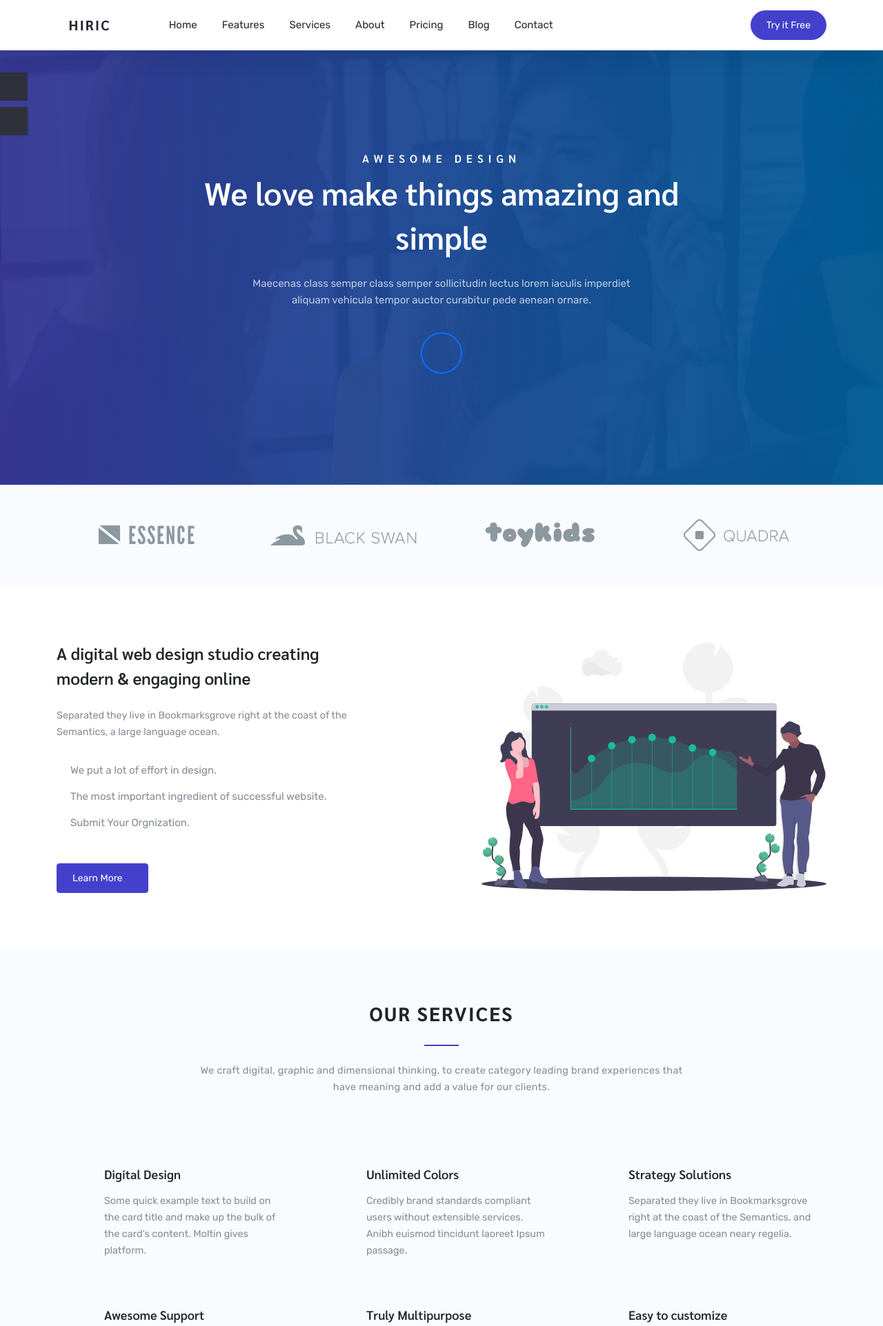
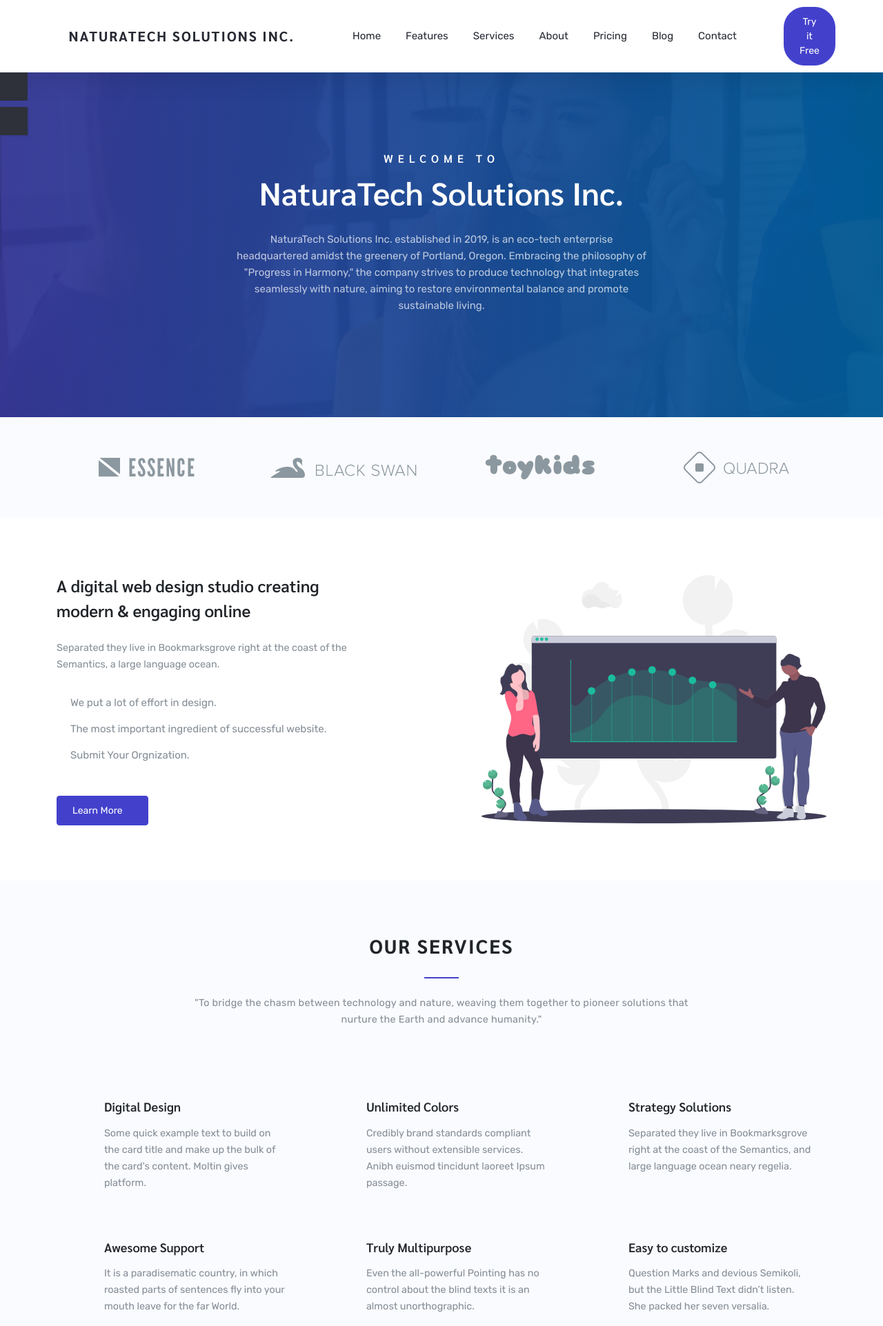
Before and after one commit to minhcsp/ASE230-Company-website, a PHP site: page / in a window 1280 px wide. Shown: the top 1923 px of the page at 69% size. Run offline with PHP 8.4, Linux system fonts and the light colour scheme; some web fonts are replaced.

Commit message:
readText
also used readText

```diff
--- a/index.php
+++ b/index.php
@@ -1,10 +1,13 @@
+<?php
+    require 'lib/readText.php';
+?>
 
 <!DOCTYPE html>
 <html lang="en">
 
 <head>
     <meta charset="utf-8" />
-    <title>Hiric</title>
+    <title><?php echo readPlainText('name.txt'); ?></title>
     <meta name="viewport" content="width=device-width, initial-scale=1.0" />
     <meta name="description" content="Premium Bootstrap 5 Landing Page Template" />
     <meta name="keywords" content="bootstrap 5, premium, marketing, multipurpose" />
@@ -31,7 +34,7 @@
         <div class="container">
             <!-- LOGO -->
             <a class="navbar-brand logo text-uppercase" href="index.html">
-                <i class="mdi mdi-alien"></i>Hiric
+                <i class="mdi mdi-alien"></i><?php echo readPlainText('name.txt'); ?>
             </a>
 
             <button class="navbar-toggler" type="button" data-bs-toggle="collapse" data-bs-target="#navbarCollapse"
@@ -84,27 +87,9 @@
         <div class="container">
             <div class="row justify-content-center">
                 <div class="col-lg-8 text-white text-center">
-                    <h4 class="home-small-title">Awesome Design</h4>
-                    <h1 class="home-title">We love make things amazing and simple</h1>
-                    <p class="pt-3 home-desc mx-auto">Maecenas class semper class semper sollicitudin lectus lorem
-                        iaculis imperdiet aliquam vehicula tempor auctor curabitur pede aenean ornare.</p>
-                    <p class="play-shadow mt-4" data-bs-toggle="modal" data-bs-target="#watchvideomodal"><a
-                            href="javascript: void(0);" class="play-btn video-play-icon"><i
-                                class="mdi mdi-play text-center"></i></a></p>
-
-                    <!-- Modal -->
-                    <div class="modal fade" id="watchvideomodal"  tabindex="-1" aria-labelledby="exampleModalLabel" aria-hidden="true">
-                        <div class="modal-dialog modal-dialog-centered modal-lg">
-                            <div class="modal-content">
-                                <div class="modal-body p-0" style="margin-bottom: -8px;">
-                                    <video id="VisaChipCardVideo" class="video-box" controls  width="800" >
-                                        <source src="https://www.w3schools.com/html/mov_bbb.mp4" type="video/mp4" >
-                                        <!--Browser does not support <video> tag -->
-                                    </video>
-                                </div>
-                            </div>
-                        </div>
-                    </div>
+                    <h4 class="home-small-title">WELCOME TO</h4>
+                    <h1 class="home-title"><?php echo readPlainText('name.txt'); ?></h1>
+                    <p class="pt-3 home-desc mx-auto"><?php echo readPlainText('overview.txt'); ?></p>
                 </div>
             </div>
         </div>
@@ -178,9 +163,7 @@
                 <div class="col-lg-8 offset-lg-2">
                     <h1 class="section-title text-center">Our Services</h1>
                     <div class="section-title-border mt-3"></div>
-                    <p class="section-subtitle text-muted text-center pt-4 font-secondary">We craft digital, graphic and
-                        dimensional thinking, to create category leading brand experiences that have meaning and add a
-                        value for our clients.</p>
+                    <p class="section-subtitle text-muted text-center pt-4 font-secondary"><?php echo readPlainText('statement.txt'); ?></p>
                 </div>
             </div>
             <div class="row mt-5">
@@ -692,7 +675,7 @@
             <div class="row">
                 <div class="col-lg-3 mt-4">
                     <a class="footer-logo text-uppercase" href="#">
-                        <i class="mdi mdi-alien"></i>Hiric
+                        <i class="mdi mdi-alien"></i><?php echo readPlainText('name.txt'); ?>
                     </a>
                     <div class="text-muted mt-4">
                         <ul class="list-unstyled footer-list">
@@ -749,7 +732,7 @@
                         <p class="copy-rights  mb-3 mb-sm-0">
                             <script>
                                 document.write(new Date().getFullYear())
-                            </script> © Hiric - Themesbrand
+                            </script> © <?php echo readPlainText('name.txt'); ?>
                         </p>
                     </div>
                     <div class="float-sm-end pull-none copyright">
--- /dev/null
+++ b/lib/readText.php
@@ -0,0 +1,11 @@
+<?php
+
+function readPlainText($filePath) {
+    if (file_exists($filePath)) {
+        return file_get_contents($filePath);
+    } else {
+        return "File not found.";
+    }
+}
+
+?>
```
